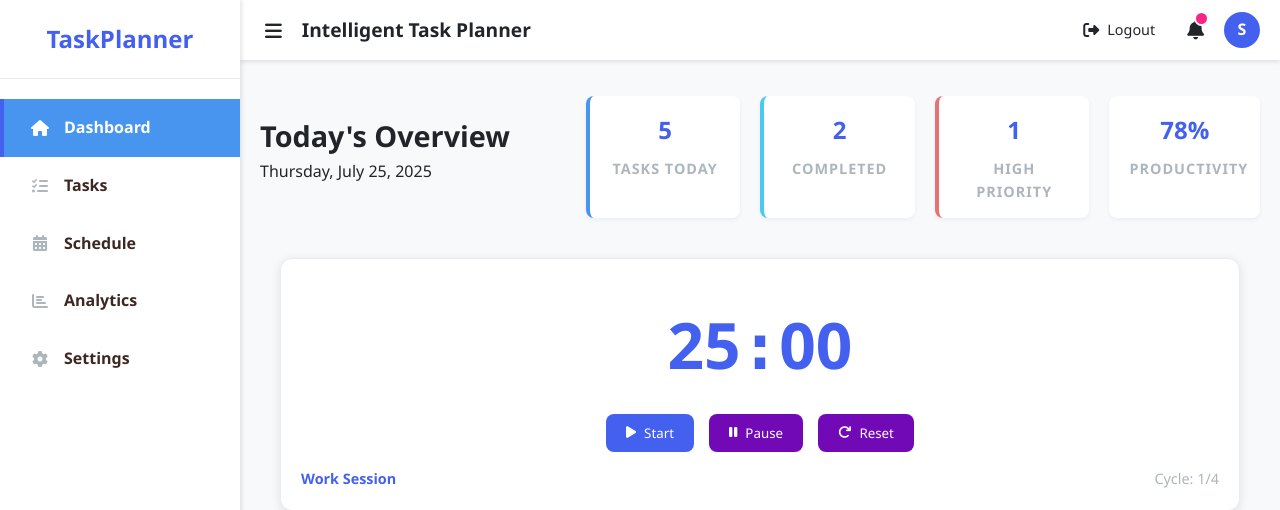
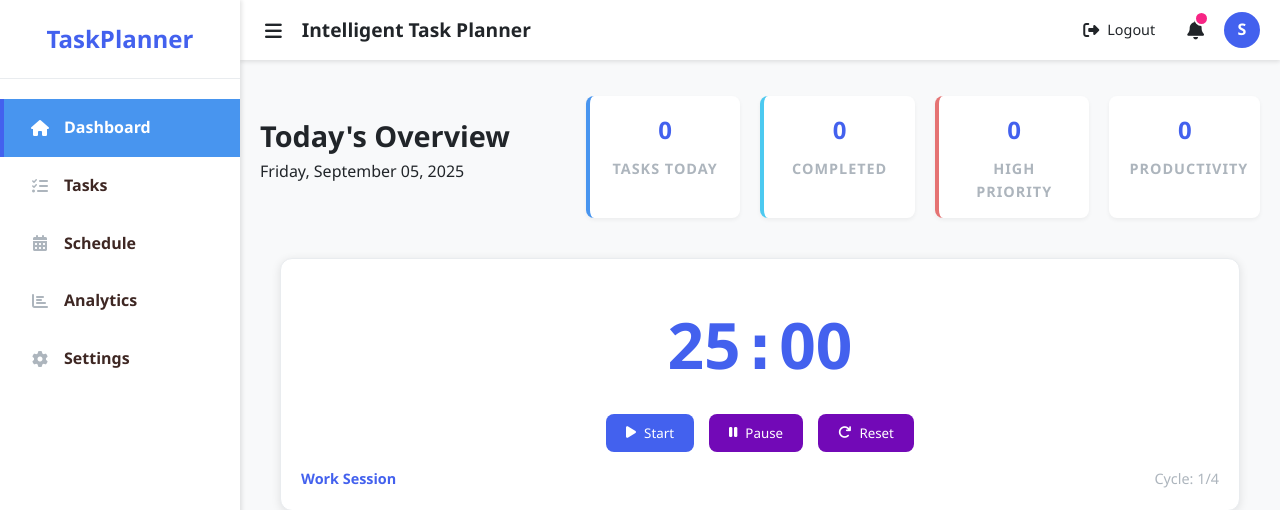
Before and after one commit to minhaz-42/CSE327_Productivo, a Django app: page /index/ in a window 1280 px wide. Shown: the top 510 px of the page. Run offline with Django 5.2, Linux system fonts and the light colour scheme; the visitor is signed in with stand-in values (Sample User, id 1).

Commit message:
Changes made in dahsboard

```diff
--- a/accounts/templates/accounts/index.html
+++ b/accounts/templates/accounts/index.html
@@ -858,23 +858,23 @@
         <div class="dashboard-header">
           <div>
             <h2>Today's Overview</h2>
-            <p class="greeting">Thursday, July 25, 2025</p>
+            <p class="greeting">{% now "l, F d, Y" %}</p>
           </div>
           <div class="stats">
             <div class="stat-item" id="todayTasksStat">
-              <span class="stat-value">5</span>
+              <span class="stat-value">{{ today_tasks.count }}</span>
               <span class="stat-label">Tasks Today</span>
             </div>
             <div class="stat-item" id="completedTasksStat">
-              <span class="stat-value">2</span>
+              <span class="stat-value">{{ completed_tasks_count }}</span>
               <span class="stat-label">Completed</span>
             </div>
             <div class="stat-item" id="highPriorityStat">
-              <span class="stat-value">1</span>
+              <span class="stat-value">{{ high_priority_count }}</span>
               <span class="stat-label">High Priority</span>
             </div>
             <div class="stat-item" id="productivityStat">
-              <span class="stat-value">78%</span>
+              <span class="stat-value">{{ productivity_score }}</span>
               <span class="stat-label">Productivity</span>
             </div>
           </div>
--- a/accounts/urls.py
+++ b/accounts/urls.py
@@ -23,7 +23,6 @@ urlpatterns = [
     path('edit-task/<int:task_id>/', views.edit_task, name='edit-task'),
     path('complete-task/<int:task_id>/', views.complete_task, name='complete-task'),
     path('delete-task/<int:task_id>/', views.delete_task, name='delete-task'),
-
     path('analytics/', views.analytics, name="analytics"),
     path('mark-notifications-read/', views.mark_notifications_read, name='mark_notifications_read'),
 
```
Also changed, not shown: 1 other file.
